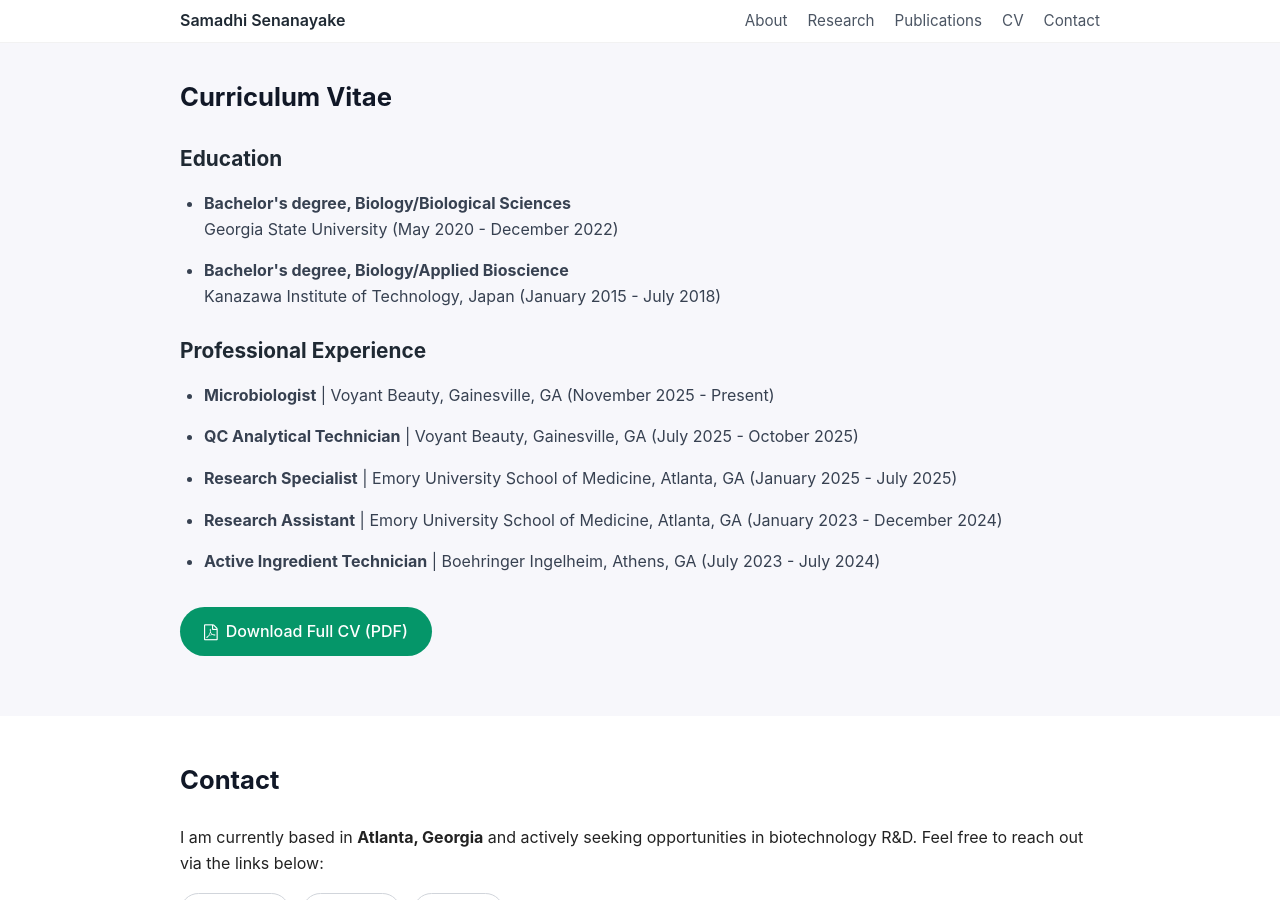
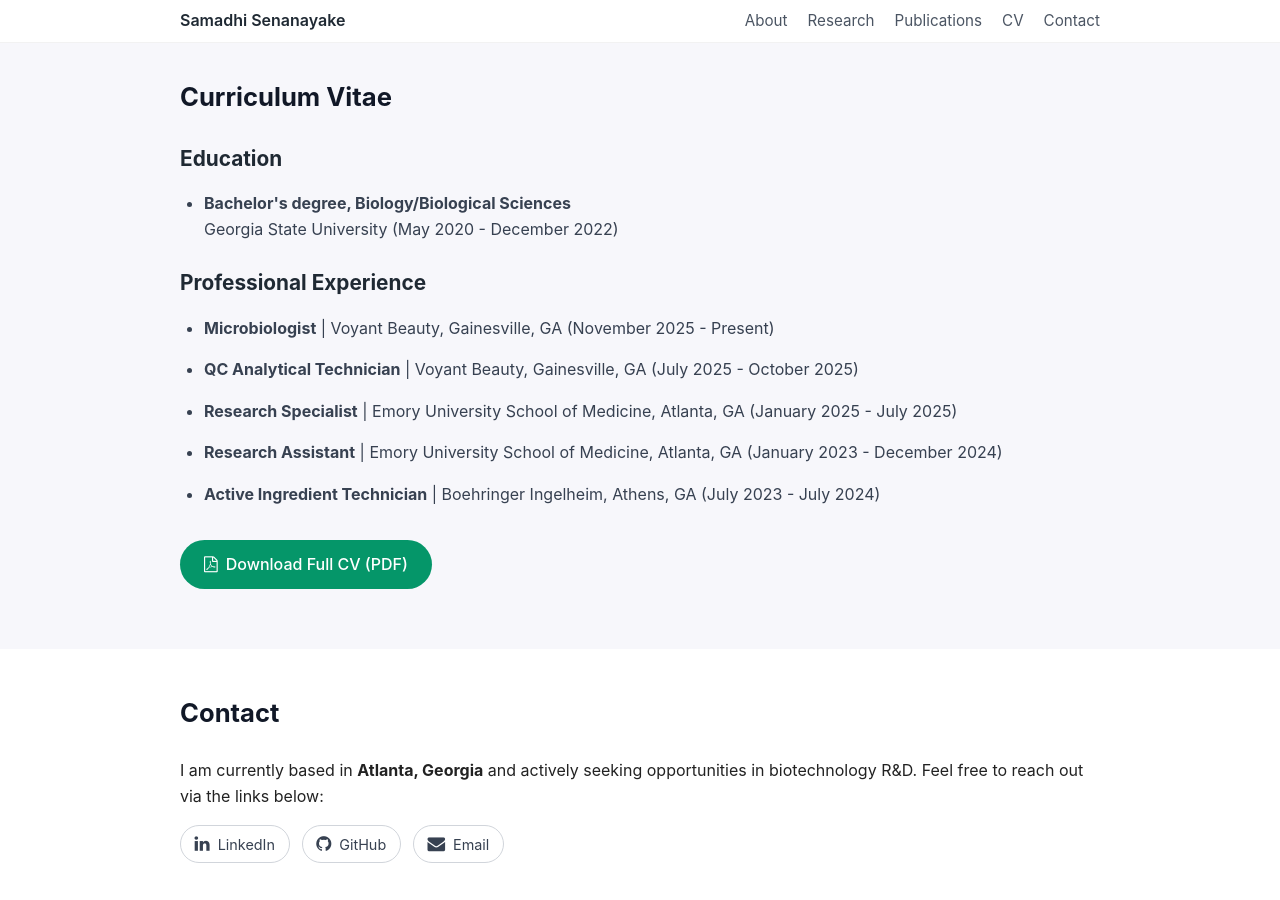
Before and after one commit to samadhisenanayake/samadhisenanayake.github.io, a Jekyll site: the page built from index.md, in a window 1280 px wide and 900 px high, scrolled down 2545 px. Built offline with Jekyll 4.4.1, drawn with Linux system fonts in a browser that asks for light colours.

Commit message:
Update index.md

```diff
--- a/index.md
+++ b/index.md
@@ -207,10 +207,6 @@ title: "Samadhi Senanayake"
         <strong>Bachelor's degree, Biology/Biological Sciences</strong><br>
         Georgia State University (May 2020 - December 2022)
       </li>
-      <li>
-        <strong>Bachelor's degree, Biology/Applied Bioscience</strong><br>
-        Kanazawa Institute of Technology, Japan (January 2015 - July 2018)
-      </li>
     </ul>
 
     <h3>Professional Experience</h3>
```
